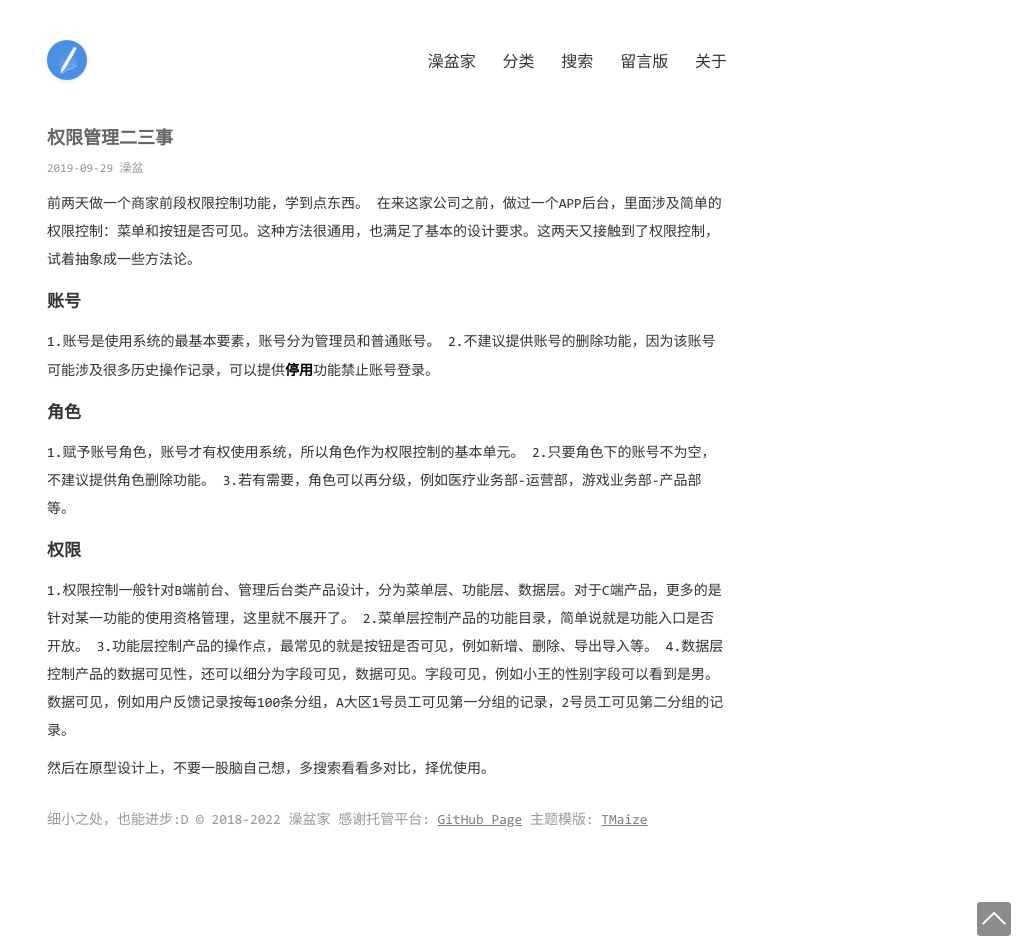
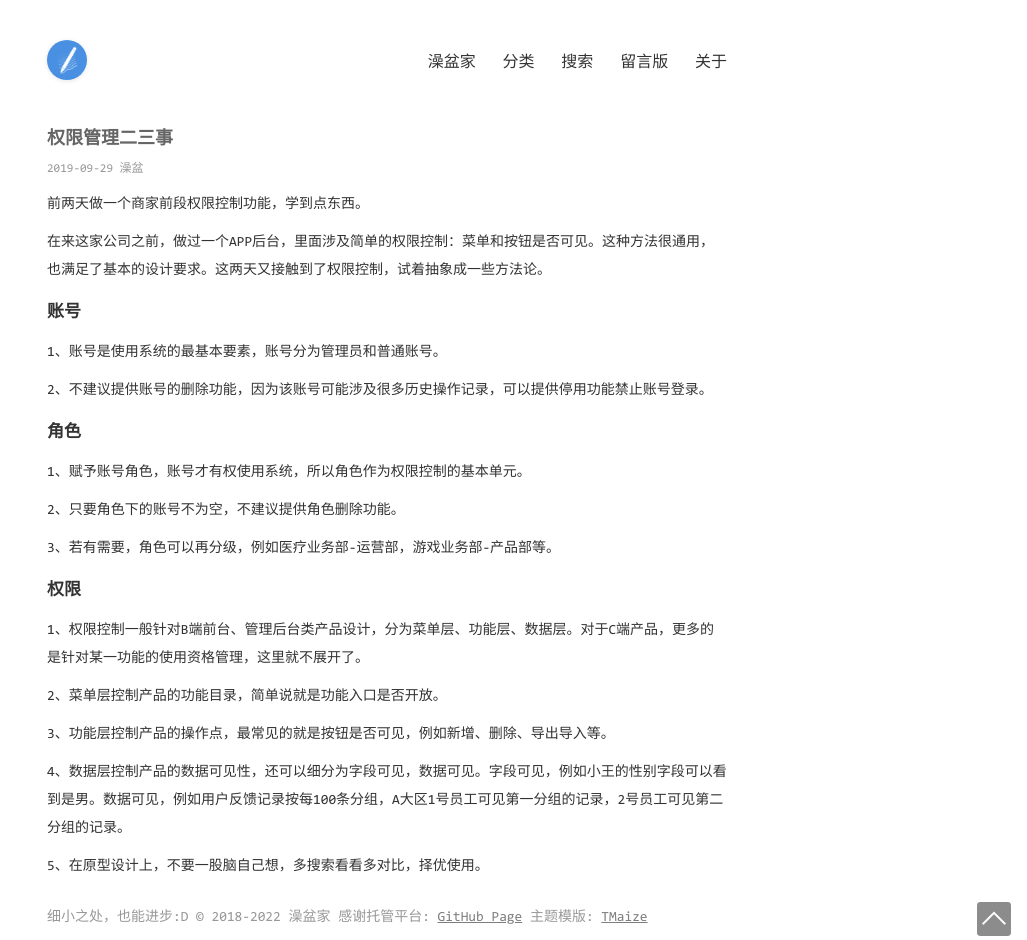
Before and after one commit to Zaopen/zaopen.github.io, a Jekyll site: the page built from _posts/2019-09-29-权限管理二三事.md, in a window 1280 px wide. Shown: the whole page, without its empty margins (253-1280 px from the left). Built offline with Jekyll 4.4.1, drawn with Linux system fonts in a browser that asks for light colours.

Commit message:
new posts

```diff
--- a/_posts/2019-09-29-权限管理二三事.md
+++ b/_posts/2019-09-29-权限管理二三事.md
@@ -6,21 +6,28 @@ categories: [产品]
 ---
 
 前两天做一个商家前段权限控制功能，学到点东西。
+
 在来这家公司之前，做过一个APP后台，里面涉及简单的权限控制：菜单和按钮是否可见。这种方法很通用，也满足了基本的设计要求。这两天又接触到了权限控制，试着抽象成一些方法论。
 
 ## 账号
-1.账号是使用系统的最基本要素，账号分为管理员和普通账号。
-2.不建议提供账号的删除功能，因为该账号可能涉及很多历史操作记录，可以提供**停用**功能禁止账号登录。
+1、账号是使用系统的最基本要素，账号分为管理员和普通账号。
+
+2、不建议提供账号的删除功能，因为该账号可能涉及很多历史操作记录，可以提供停用功能禁止账号登录。
 
 ## 角色
-1.赋予账号角色，账号才有权使用系统，所以角色作为权限控制的基本单元。
-2.只要角色下的账号不为空，不建议提供角色删除功能。
-3.若有需要，角色可以再分级，例如医疗业务部-运营部，游戏业务部-产品部等。
+1、赋予账号角色，账号才有权使用系统，所以角色作为权限控制的基本单元。
+
+2、只要角色下的账号不为空，不建议提供角色删除功能。
+
+3、若有需要，角色可以再分级，例如医疗业务部-运营部，游戏业务部-产品部等。
 
 ## 权限
-1.权限控制一般针对B端前台、管理后台类产品设计，分为菜单层、功能层、数据层。对于C端产品，更多的是针对某一功能的使用资格管理，这里就不展开了。
-2.菜单层控制产品的功能目录，简单说就是功能入口是否开放。
-3.功能层控制产品的操作点，最常见的就是按钮是否可见，例如新增、删除、导出导入等。
-4.数据层控制产品的数据可见性，还可以细分为字段可见，数据可见。字段可见，例如小王的性别字段可以看到是男。数据可见，例如用户反馈记录按每100条分组，A大区1号员工可见第一分组的记录，2号员工可见第二分组的记录。
+1、权限控制一般针对B端前台、管理后台类产品设计，分为菜单层、功能层、数据层。对于C端产品，更多的是针对某一功能的使用资格管理，这里就不展开了。
 
-然后在原型设计上，不要一股脑自己想，多搜索看看多对比，择优使用。
+2、菜单层控制产品的功能目录，简单说就是功能入口是否开放。
+
+3、功能层控制产品的操作点，最常见的就是按钮是否可见，例如新增、删除、导出导入等。
+
+4、数据层控制产品的数据可见性，还可以细分为字段可见，数据可见。字段可见，例如小王的性别字段可以看到是男。数据可见，例如用户反馈记录按每100条分组，A大区1号员工可见第一分组的记录，2号员工可见第二分组的记录。
+
+5、在原型设计上，不要一股脑自己想，多搜索看看多对比，择优使用。
```
Also changed, not shown: _posts/2014-05-20-答辩成功.md (renamed from _posts/2014-05-20-答辩成功！.md, +1 -1 lines), _posts/2015-06-25-网站的色彩.md (added, +10 -0 lines), _posts/2020-09-28-SPU和SKU区别.md (+10 -4 lines), pages/chat.md (+2 -3 lines), res/2014/09/11/1.jpeg, res/2014/09/11/2.jpeg, res/2014/09/11/3.jpeg, res/2014/09/11/4.jpeg, res/2014/09/11/5.jpeg, res/2014/09/11/6.jpeg, res/2014/09/11/7.jpeg, res/2014/09/11/8.jpeg, res/2020/07/30/supply.jpg (renamed from res/2020/07/supply.jpg).
